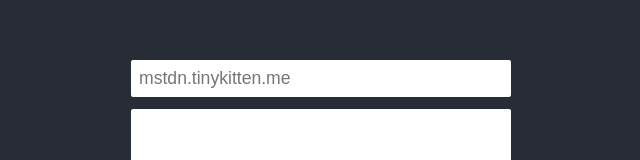
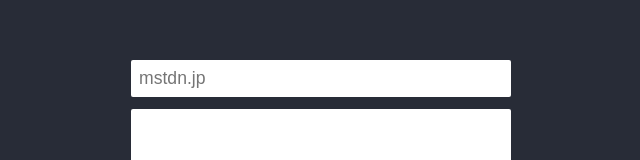
Before and after one commit to TinyKitten/Yam, a Nuxt app: page /post in a window 1280 px wide. Shown: the part 194-354 px from the top of the page, without its empty margins (319-959 px from the left). Built offline with nearby package versions, Linux system fonts and the light colour scheme.

Commit message:
placeholderをプライベートインスタンスにしてどうすんねん

```diff
--- a/pages/post.vue
+++ b/pages/post.vue
@@ -1,7 +1,7 @@
 <template>
   <section>
     <form class="tootForm" @submit="onSubmit">
-      <input v-model="instanceName" name="instance" class="instanceName" type="text" placeholder="mstdn.tinykitten.me" >
+      <input v-model="instanceName" name="instance" class="instanceName" type="text" placeholder="mstdn.jp" >
 
       <textarea v-model="tootBody" name="body" class="preview"/>
 
```
